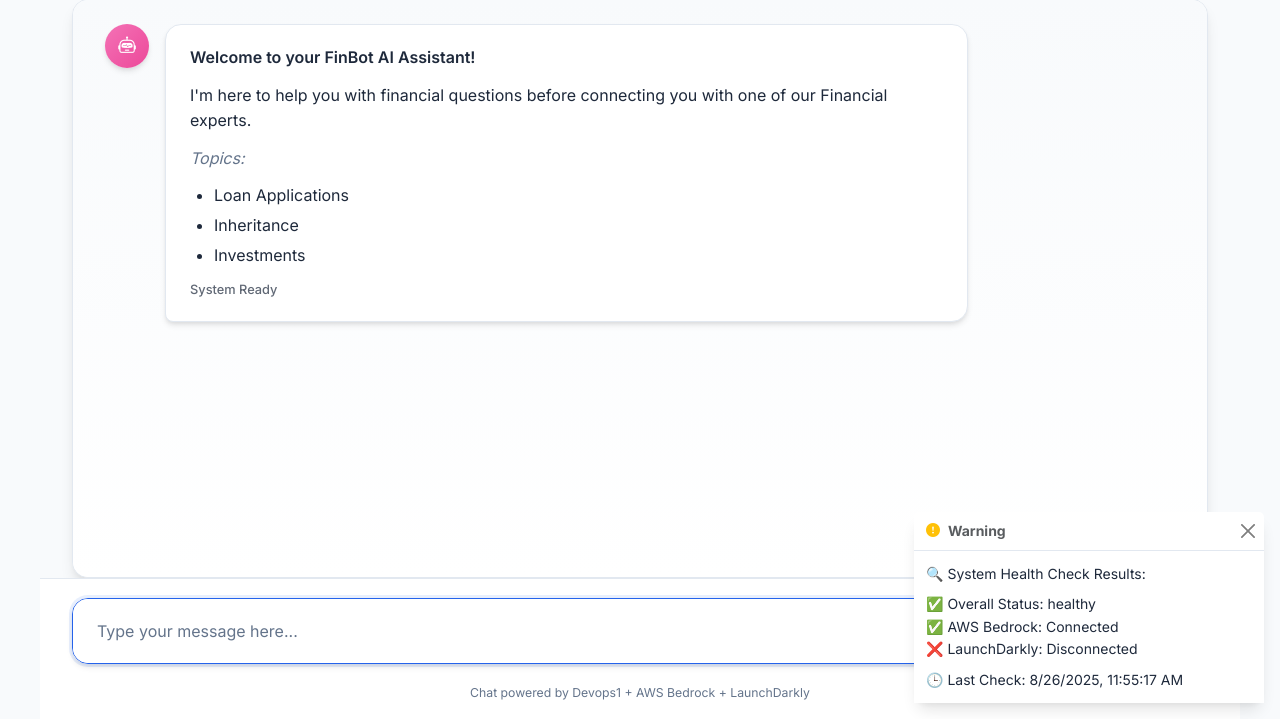
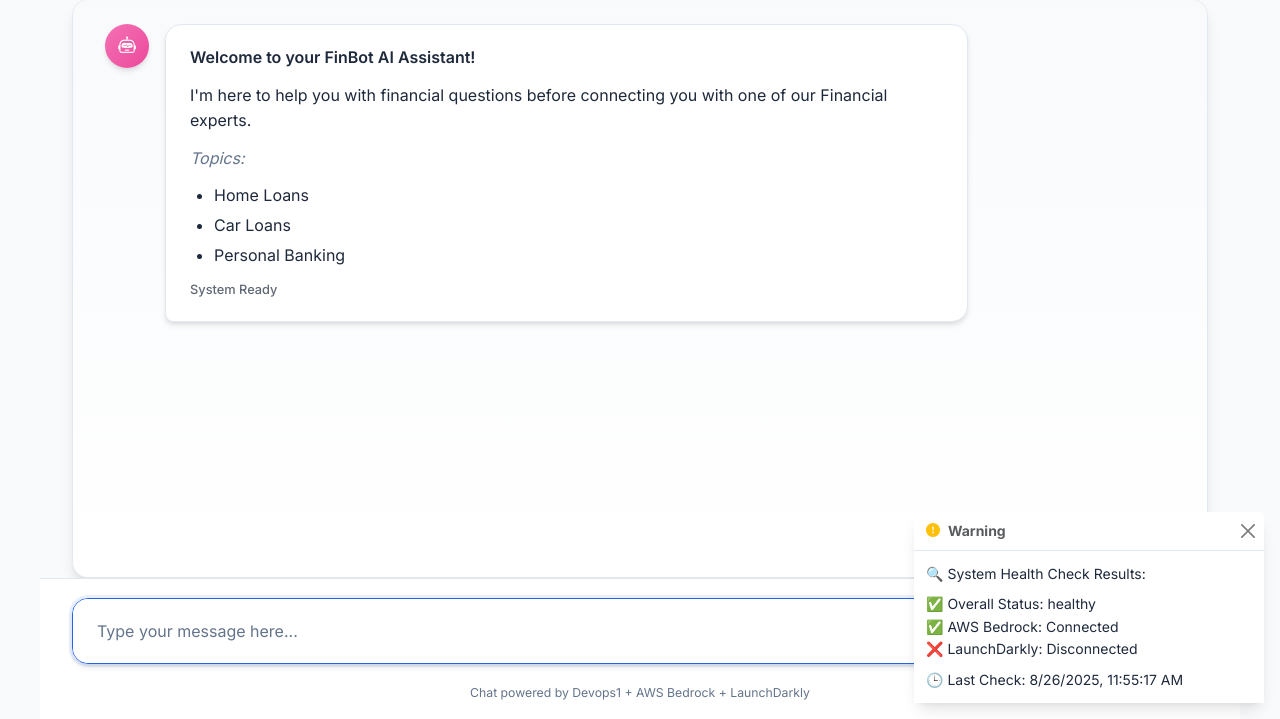
Before and after one commit to ale-sanchez-g/qe-ai-agent-swarm, a Flask app: template chat-app/templates/index.html in a window 1280 px wide. Shown: the part 81-800 px from the top of the page. Run offline with Flask 3, Linux system fonts and the light colour scheme; the template is opened without the code that fills it, so the values that code supplies are empty; parts of the project's set-up code (start-up, migrations or seed data) failed here and were passed over.

Commit message:
simple content fix

```diff
--- a/chat-app/templates/index.html
+++ b/chat-app/templates/index.html
@@ -101,9 +101,9 @@
                                     <p>I'm here to help you with financial questions before connecting you with one of our Financial experts.</p>
                                     <p><em>Topics:</em></p>
                                     <ul>
-                                        <li>Loan Applications</li>
-                                        <li>Inheritance</li>
-                                        <li>Investments</li>
+                                        <li>Home Loans</li>
+                                        <li>Car Loans</li>
+                                        <li>Personal Banking</li>
                                     </ul>
                                     <small class="message-time">System Ready</small>
                                 </div>
```
Also changed, not shown: chat-app/app.py (+2 -5 lines).
